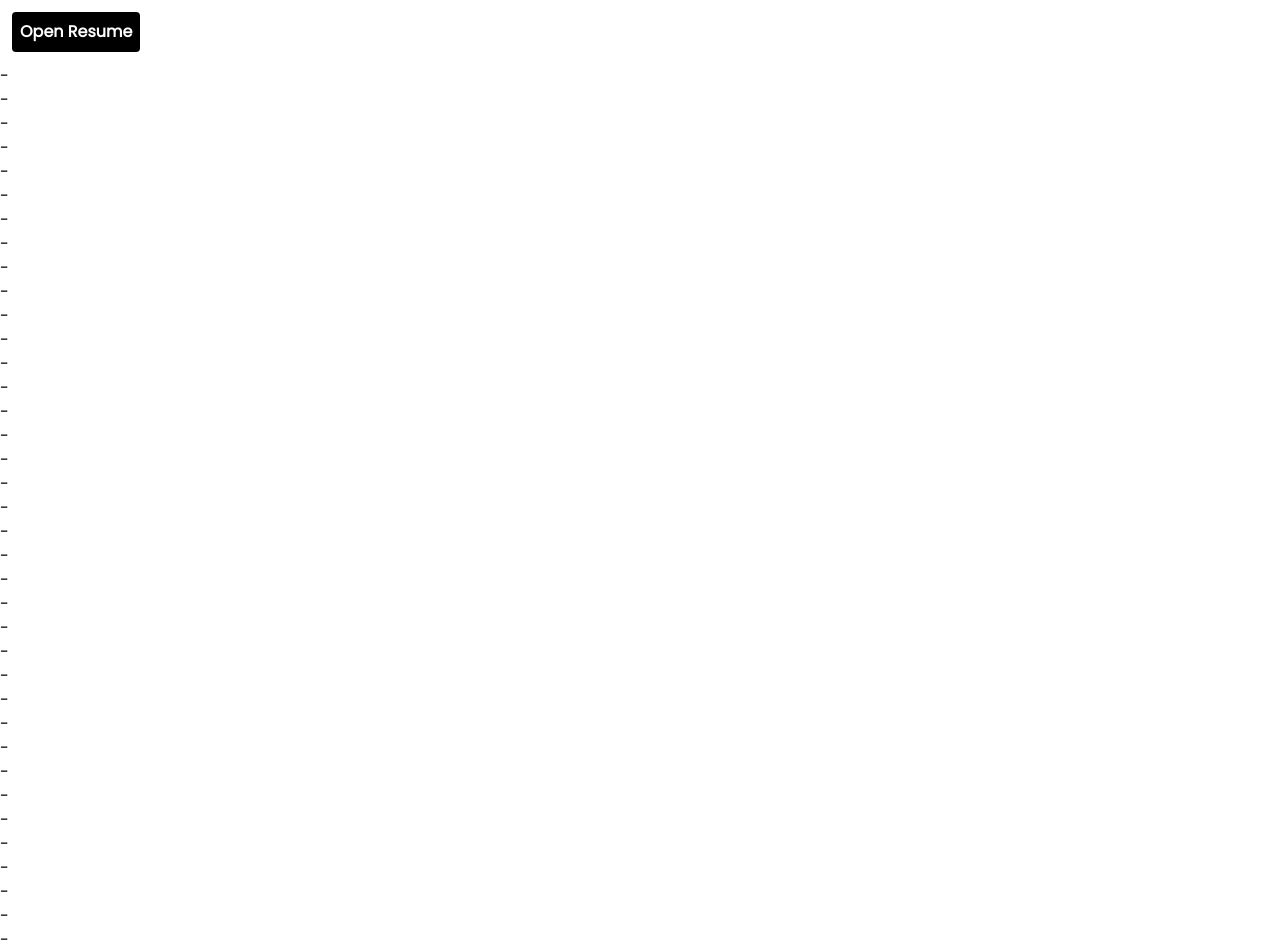
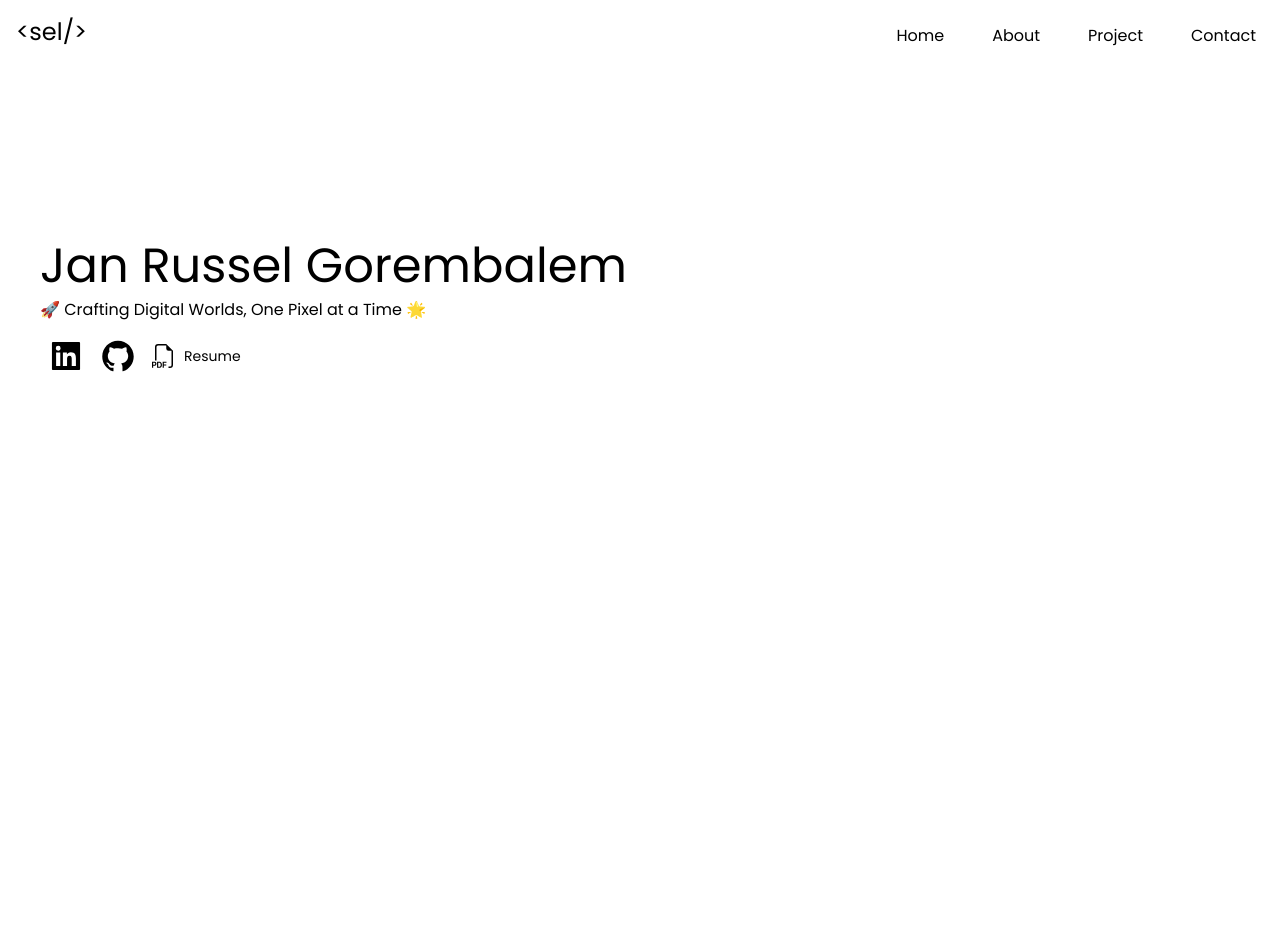
Before and after one commit to selelel/Portfolio, a React (Create React App) app: page / in a window 1280 px wide. Shown: the top 952 px of the page. After the commit the page ends 800 px from the top, so only its background shows below. Built offline with nearby package versions, Linux system fonts and the light colour scheme.

Commit message:
Adding hero page

```diff
--- a/package.json
+++ b/package.json
@@ -1,4 +1,5 @@
 {
+  "homepage": "https://selelel.github.io/Portfolio",
   "name": "portfolio",
   "version": "0.1.0",
   "private": true,
@@ -23,6 +24,8 @@
     "web-vitals": "^2.1.4"
   },
   "scripts": {
+    "predeploy": "npm run build",
+    "deploy": "gh-pages -d build",
     "start": "set PORT=3010 && react-scripts start",
     "build": "react-scripts build",
     "test": "react-scripts test",
@@ -47,6 +50,7 @@
     ]
   },
   "devDependencies": {
+    "gh-pages": "^6.0.0",
     "tailwindcss": "^3.3.3"
   }
 }
--- /dev/null
+++ b/src/Components/Main/Hero.tsx
@@ -0,0 +1,27 @@
+import Button from "../../Reuseable UI/Button";
+import { AiFillLinkedin, AiFillGithub } from "react-icons/ai";
+import { BsFiletypePdf } from "react-icons/bs";
+import {cont} from "../../Context/Context";
+
+
+function Hero() {
+  const context = cont();
+  return (
+    <>
+    <div className="mx-10 mt-16 mb-32 min-h-[24rem] flex flex-col">
+      <div className="my-auto flex flex-col gap-y-2">
+        <h1 className="text-5xl">Jan Russel Gorembalem</h1>
+        <p className="font-medium">🚀 Crafting Digital Worlds, One Pixel at a Time 🌟</p>
+        <div className="flex w-1/2 gap-0">
+          <Button className="text-4xl w-fit"><AiFillLinkedin/></Button>
+          <Button className="text-4xl w-fit"><AiFillGithub/></Button>
+          <Button className="flex text-2xl font-thin gap-0 w-fit" onClick={context?.toToggle}><BsFiletypePdf/> <p className="text-sm">Resume</p></Button>
+
+        </div>
+      </div>
+    </div>
+    </>
+  )
+}
+
+export default Hero;
--- a/src/Components/Main/Main.tsx
+++ b/src/Components/Main/Main.tsx
@@ -3,66 +3,23 @@ import { useContext } from 'react';
 import Resume from '../Resume/Resume';
 import Button from '../../Reuseable UI/Button';
 import Modals from '../../Reuseable UI/Modals';
+import Nav from './Nav';
+import Hero from './Hero';
 
 const Main = () => {
   const context= useContext(Context);
   return (
     <>
-    {/* modal here */}
     {
     context?.modal ?
     <div className='z-10 fixed'>
-      <Modals className='overflow-auto scrollbar-hide bg-white m-3 min-w-[300px] ' onClose={context.toOpen}><Resume/></Modals>
+      <Modals className='overflow-auto scrollbar-hide bg-white m-3 min-w-[300px] ' onClose={context.toToggle}><Resume/></Modals>
       </div> : ''
       }
 
-    <div className={context?.modal ? 'blur-sm': 'blur-none'}>
-      <Button primary onClick={context?.toOpen} className='m-3'> Open Resume</Button>
-      <div>-</div>
-      <div>-</div>
-      <div>-</div>
-      <div>-</div>
-      <div>-</div>
-      <div>-</div>
-      <div>-</div>
-      <div>-</div>
-      <div>-</div>
-      <div>-</div>
-      <div>-</div>
-      <div>-</div>
-      <div>-</div>
-      <div>-</div>
-      <div>-</div>
-      <div>-</div>
-      <div>-</div>
-      <div>-</div>
-      <div>-</div>
-      <div>-</div>
-      <div>-</div>
-      <div>-</div>
-      <div>-</div>
-      <div>-</div>
-      <div>-</div>
-      <div>-</div>
-      <div>-</div>
-      <div>-</div>
-      <div>-</div>
-      <div>-</div>
-      <div>-</div>
-      <div>-</div>
-      <div>-</div>
-      <div>-</div>
-      <div>-</div>
-      <div>-</div>
-      <div>-</div>
-      <div>-</div>
-      <div>-</div>
-      <div>-</div>
-      <div>-</div>
-      <div>-</div>
-      <div>-</div>
-      <div>-</div>
-      <Button secondary onClick={context?.toOpen} className='m-3'> Open Resume</Button>
+    <div className={context?.modal ? 'duration-700 ease-out blur-sm': 'duration-500 ease-out blur-none'}>
+      <Nav/>
+      <Hero/>
     </div>
 
     </>
--- /dev/null
+++ b/src/Components/Main/Nav.tsx
@@ -0,0 +1,20 @@
+import Button from '../../Reuseable UI/Button'
+
+function Nav() {
+  const Logo = '<sel/>'
+  return (
+    <>
+    <div className='flex justify-between m-4 items-middle '>
+      <div><p className='text-2xl'>{Logo}</p></div>
+      <div className='flex gap-8'>
+        <Button className='font-thin'>Home</Button>
+        <Button className='font-thin'>About</Button>
+        <Button className='font-thin'>Project</Button>
+        <Button className='font-thin'>Contact</Button>
+      </div>
+    </div>
+    </>
+  )
+}
+
+export default Nav
--- a/src/Context/Context.tsx
+++ b/src/Context/Context.tsx
@@ -9,19 +9,19 @@ type Props = {
 type Outputprops = {
   modal: boolean,
   setModal: React.Dispatch<React.SetStateAction<boolean>>,
-  toOpen: () => void,
+  toToggle: () => void,
 }
 
 const Context = createContext<Outputprops|null>(null)
 
 const Provider = ({children}:Props) => {
   const [modal, setModal] = useState(false)
-  const toOpen = () => {
-    if(modal===true){setModal(false)}else{setModal(true)}
+  const toToggle = () => {
+    modal===true ? setModal(false): setModal(true);
   }
 
   return (
-    <Context.Provider value = {{modal, setModal, toOpen}} >{children}</Context.Provider>
+    <Context.Provider value = {{modal, setModal, toToggle}} >{children}</Context.Provider>
   )
 }
 
--- a/src/index.css
+++ b/src/index.css
@@ -4,6 +4,10 @@
 @tailwind components;
 @tailwind utilities;
 
+* {
+  /* border: solid 1px grey; */
+}
+
 body {
   font-family: 'Poppins', sans-serif;
 }
```
Also changed, not shown: 1 other file (tests, documents, lock files or other folders).
